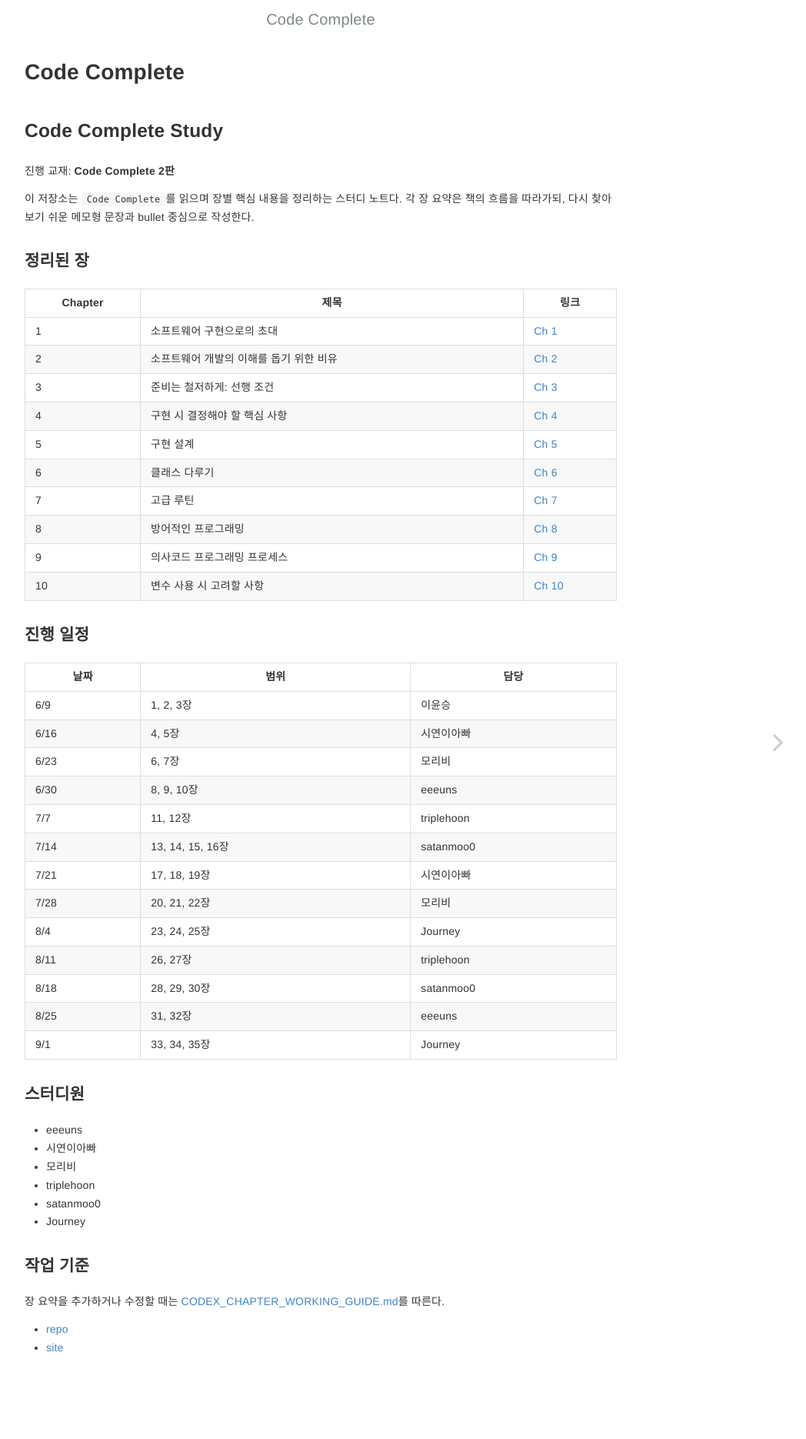
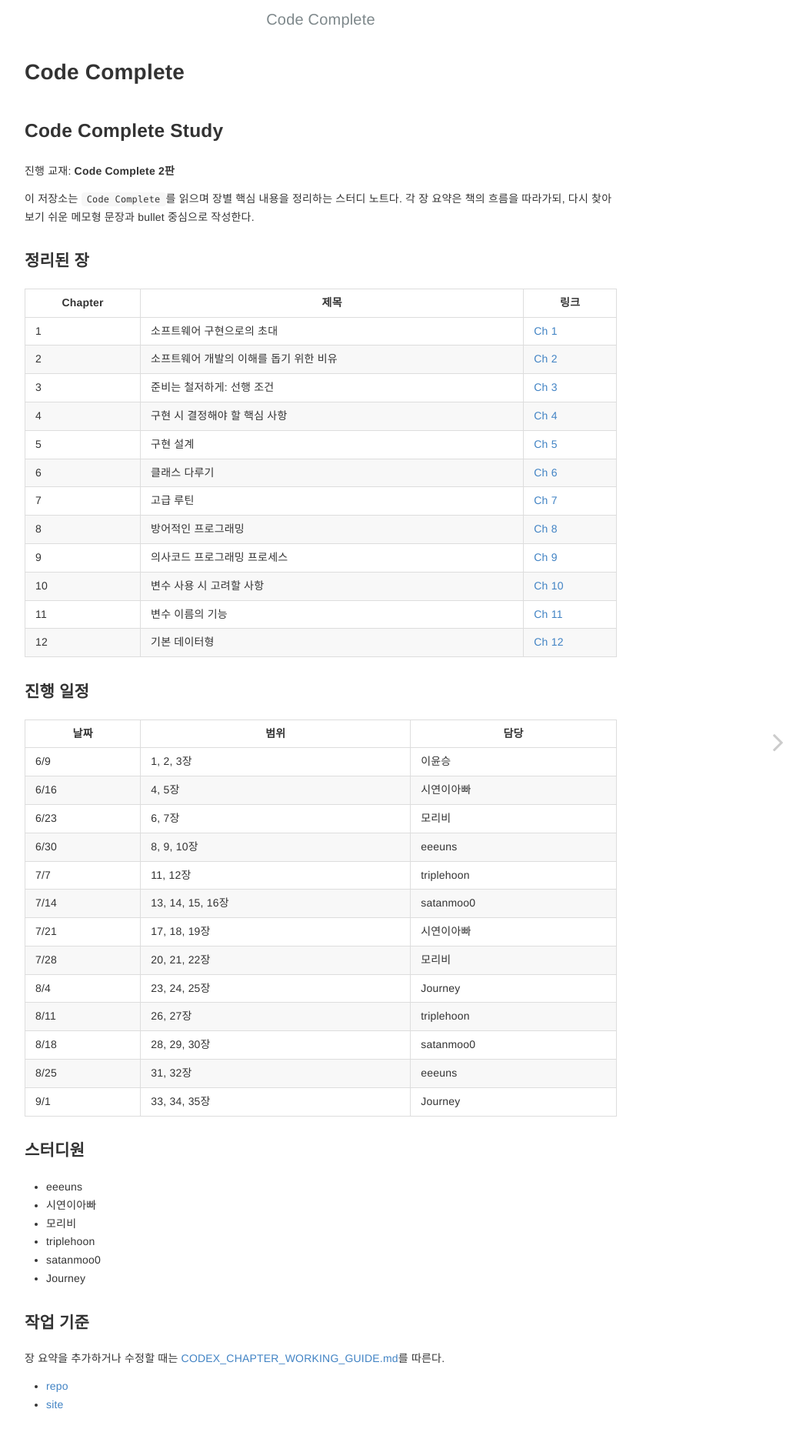
Before and after one commit to CodeComplete2PP/CodeComplete, a Jekyll site: the page built from index.md, in a window 1280 px wide. Shown: the top 1870 px of the page at 77% size, without its empty margins (223-1271 px from the left). Built offline with Jekyll 4.4.1, drawn with Linux system fonts in a browser that asks for light colours.

Commit message:
Add cpater to index and fix comment

```diff
--- a/index.md
+++ b/index.md
@@ -23,6 +23,8 @@ layout: home
 | 8 | 방어적인 프로그래밍 | [Ch 8](./jekyll/2026-06-24-chapter8.html) |
 | 9 | 의사코드 프로그래밍 프로세스 | [Ch 9](./jekyll/2026-06-24-chapter9.html) |
 | 10 | 변수 사용 시 고려할 사항 | [Ch 10](./jekyll/2026-06-24-chapter10.html) |
+| 11 | 변수 이름의 기능 | [Ch 11](./jekyll/2026-07-07-chapter11.html) |
+| 12 | 기본 데이터형 | [Ch 12](./jekyll/2026-07-07-chapter12.html) |
 
 ### 진행 일정
 
```
Also changed, not shown: _posts/2026-07-07-chapter11.md (+1 -5 lines).
